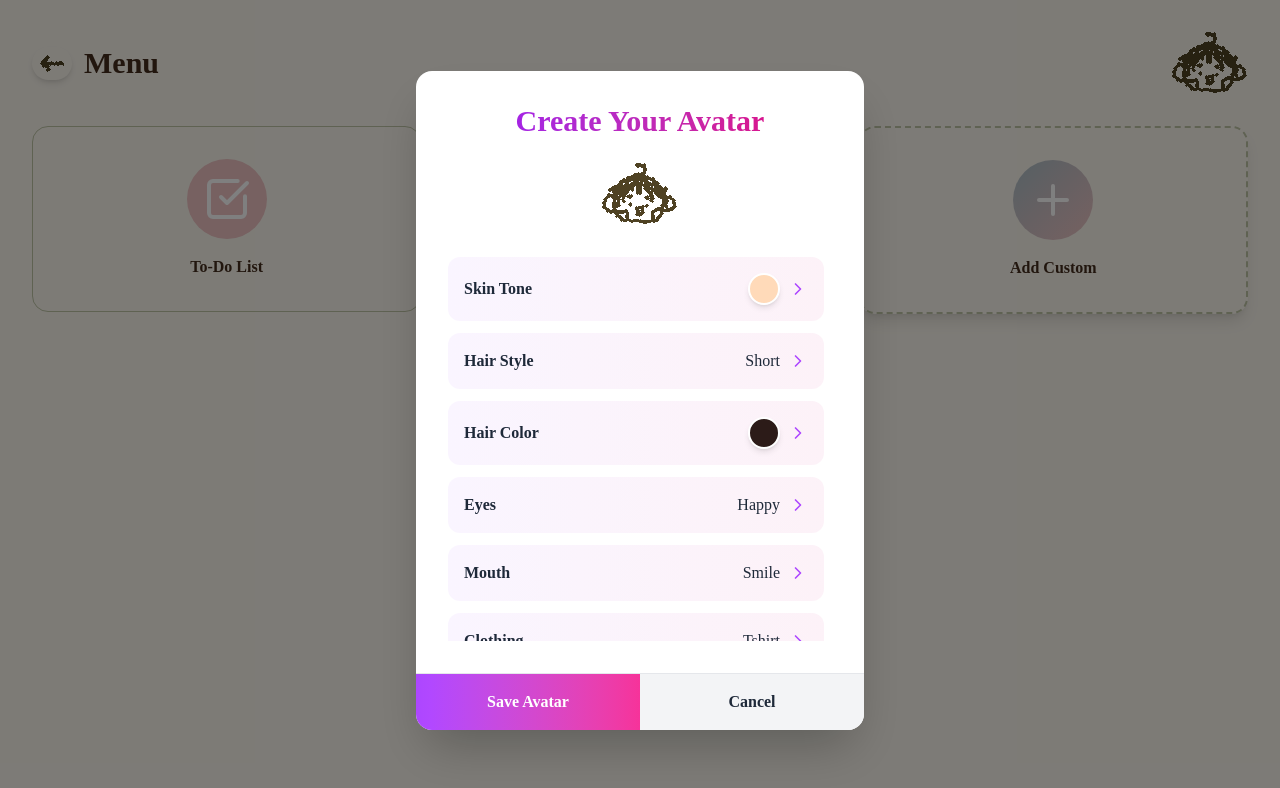
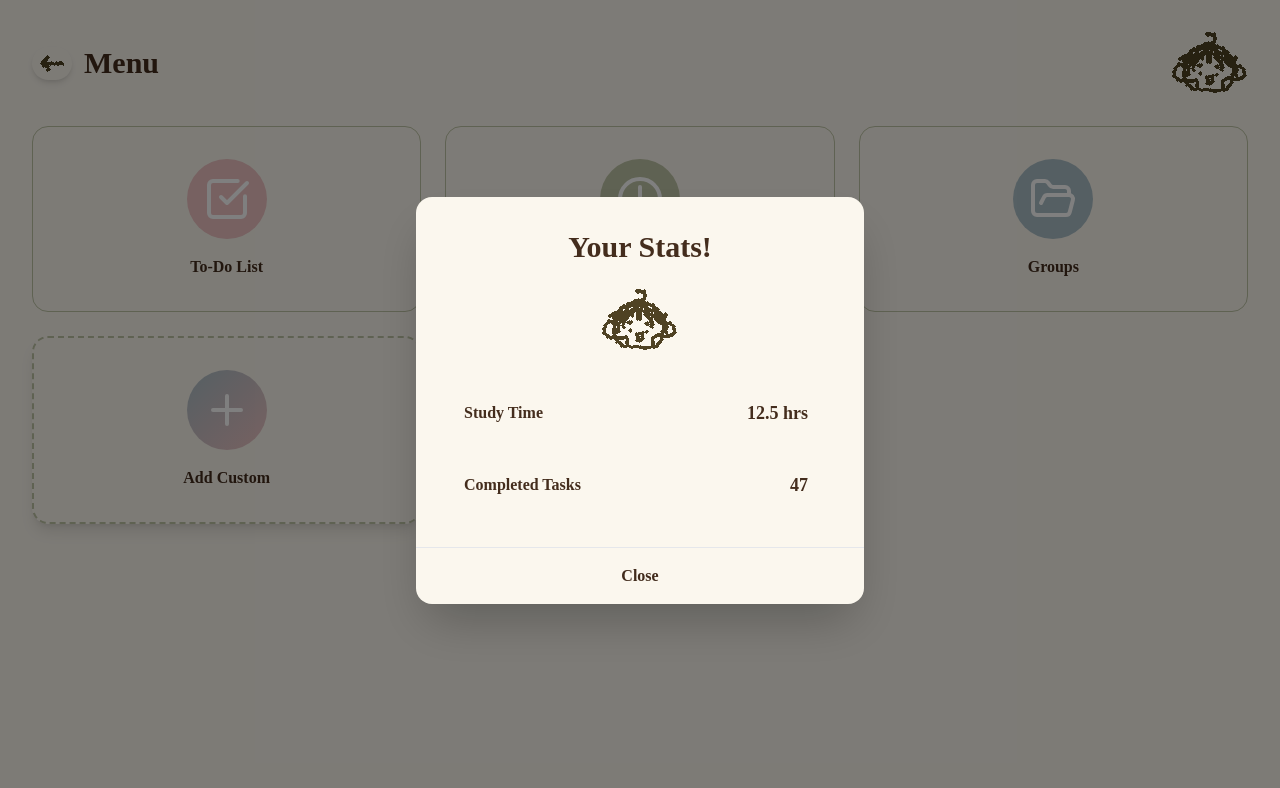
Before and after one commit to w-lly/sbu_hacks_2025, a React (Vite) app in the folder app/: page /menu in a window 1280 px wide. Both pictures are taken after a click on the element 1210 px from the left and 63 px from the top of the page. Shown: the top 788 px of the page. Built offline with nearby package versions, Linux system fonts and the light colour scheme; a web font is replaced by a local one.

Commit message:
add study timer

```diff
--- a/app/src/components/AvatarCreator.jsx
+++ b/app/src/components/AvatarCreator.jsx
@@ -1,35 +1,20 @@
 import React, { useState } from 'react';
 import { Avatar } from './Avatar';
-import { avatarOptions } from '../utils/avatarOptions';
-import { ChevronRight } from 'lucide-react';
 
-export const AvatarCreator = ({ onSave, onCancel, initialConfig }) => {
-  const [config, setConfig] = useState(initialConfig);
+export const AvatarCreator = ({ onCancel, initialConfig }) => {
+  const [config] = useState(initialConfig);
 
-  const cycle = (key, options) => {
-    const currentIndex = options.indexOf(config[key]);
-    const nextIndex = (currentIndex + 1) % options.length;
-    setConfig({ ...config, [key]: options[nextIndex] });
-  };
-
-  const getDisplayValue = (key) => {
-    if (key === 'skinTone' || key === 'hairColor' || key === 'clothingColor') {
-      return (
-        <div
-          className="w-8 h-8 rounded-full border-2 border-white shadow-md"
-          style={{ backgroundColor: config[key] }}
-        />
-      );
-    }
-    return <span className="capitalize">{config[key]}</span>;
+  const userStats = {
+    studyTime: config.studyTime || 12.5,
+    completedTasks: config.completedTasks || 47
   };
 
   return (
     <div className="fixed inset-0 bg-black/50 flex items-center justify-center z-50 p-4">
-      <div className="bg-white rounded-2xl max-w-md w-full text-gray-800 shadow-2xl overflow-hidden">
+      <div className="bg-themebg rounded-2xl max-w-md w-full shadow-2xl overflow-hidden">
         <div className="p-6 md:p-8">
-          <h3 className="text-2xl md:text-3xl font-bold mb-6 text-center bg-gradient-to-r from-purple-600 to-pink-600 text-transparent bg-clip-text">
-            Create Your Avatar
+          <h3 className="text-2xl md:text-3xl font-bold mb-6 text-center text-themetext">
+            Your Stats!
           </h3>
 
           <div className="flex justify-center mb-8">
@@ -37,36 +22,24 @@ export const AvatarCreator = ({ onSave, onCancel, initialConfig }) => {
           </div>
 
           <div className="space-y-3 max-h-96 overflow-y-auto pr-2">
-            {Object.keys(avatarOptions).map((key) => (
-              <button
-                key={key}
-                onClick={() => cycle(key, avatarOptions[key])}
-                className="w-full flex justify-between items-center p-4 bg-gradient-to-r from-purple-50 to-pink-50 hover:from-purple-100 hover:to-pink-100 rounded-xl transition-all duration-200 group"
-              >
-                <span className="font-semibold capitalize text-left">
-                  {key.replace(/([A-Z])/g, ' $1').trim()}
-                </span>
-                <div className="flex items-center gap-2">
-                  {getDisplayValue(key)}
-                  <ChevronRight className="w-5 h-5 text-purple-500 group-hover:translate-x-1 transition-transform" />
-                </div>
-              </button>
-            ))}
+            <div className="w-full flex justify-between items-center p-4 bg-accent rounded-xl">
+              <span className="font-semibold text-themetext">Study Time</span>
+              <span className="text-lg font-bold text-themetext">{userStats.studyTime} hrs</span>
+            </div>
+
+            <div className="w-full flex justify-between items-center p-4 bg-accent rounded-xl">
+              <span className="font-semibold text-themetext">Completed Tasks</span>
+              <span className="text-lg font-bold text-themetext">{userStats.completedTasks}</span>
+            </div>
           </div>
         </div>
 
         <div className="flex gap-0 border-t border-gray-200">
           <button
-            onClick={() => onSave(config)}
-            className="flex-1 bg-gradient-to-r from-purple-500 to-pink-500 hover:from-purple-600 hover:to-pink-600 text-white px-6 py-4 font-semibold transition-all duration-200"
+            onClick={onCancel}
+            className="flex-1 bg--themebg hover:bg-themebg brightness-95 text-themetext px-6 py-4 font-semibold transition-all duration-200"
           >
-            Save Avatar
-          </button>
-          <button
-            onClick={onCancel}
-            className="flex-1 bg-gray-100 hover:bg-gray-200 text-gray-800 px-6 py-4 font-semibold transition-all duration-200"
-          >
-            Cancel
+            Close
           </button>
         </div>
       </div>
--- a/app/src/pages/MainPage.jsx
+++ b/app/src/pages/MainPage.jsx
@@ -25,7 +25,7 @@ export const MainPage = () => {
         alt="U-mi loading animation"
         className="w-80 sm:w-96 md:w-[28rem] lg:w-[32rem] xl:w-[36rem] animate-pulse transition-transform duration-700"
         style={{
-          filter: 'invert(45%) sepia(80%) saturate(260%) hue-rotate(255deg) brightness(1) contrast(1.2)' }}
+          filter: 'invert(42%) sepia(80%) saturate(230%) hue-rotate(255deg) brightness(1) contrast(1)' }}
         />
     </div>
   );
--- a/app/src/pages/MenuPage.jsx
+++ b/app/src/pages/MenuPage.jsx
@@ -16,6 +16,8 @@ import { GroupsPage } from "./GroupsPage";
 import leftArrow from "../components/arrow.gif";
 import x from "../components/x.gif";
 import { useNavigate } from "react-router-dom";
+import { Clock } from "lucide-react";
+import { StudyTimerPage } from "./StudyTimerPage";
 export const MenuPage = () => {
   const {
     theme,
@@ -128,6 +130,12 @@ export const MenuPage = () => {
       icon: CheckSquare,
       colorClass: "bg-themesecondary",
     },
+     {
+    type: "studyTimer",
+    label: "Study Timer",
+    icon: Clock,
+    colorClass: "bg-themeaccent",
+   },
     {
       type: "groups",
       label: "Groups",
@@ -150,6 +158,8 @@ export const MenuPage = () => {
     switch (selectedMenuItem.type) {
       case "todos":
         return <TodoPage embedded />;
+      case "studyTimer":
+      return <StudyTimerPage />;
       case "groups":
       case "custom":
         return <GroupsPage embedded />;
--- /dev/null
+++ b/app/src/pages/StudyTimerPage.jsx
@@ -0,0 +1,75 @@
+import React, { useState, useEffect } from "react";
+import { Play, Pause, RotateCcw } from "lucide-react";
+
+export const StudyTimerPage = () => {
+  const [seconds, setSeconds] = useState(0);
+  const [isActive, setIsActive] = useState(false);
+
+  useEffect(() => {
+    let interval;
+    if (isActive) {
+      interval = setInterval(() => {
+        setSeconds((s) => s + 1);
+      }, 1000);
+    } else if (!isActive && seconds !== 0) {
+      clearInterval(interval);
+    }
+    return () => clearInterval(interval);
+  }, [isActive]);
+
+  const toggleTimer = () => {
+    setIsActive(!isActive);
+  };
+
+  const resetTimer = () => {
+    setIsActive(false);
+    setSeconds(0);
+  };
+
+  const formatTime = (totalSeconds) => {
+    const hrs = Math.floor(totalSeconds / 3600);
+    const mins = Math.floor((totalSeconds % 3600) / 60);
+    const secs = totalSeconds % 60;
+    return `${hrs.toString().padStart(2, "0")}:${mins
+      .toString()
+      .padStart(2, "0")}:${secs.toString().padStart(2, "0")}`;
+  };
+
+  return (
+    <div className="flex flex-col items-center justify-center h-full p-8 text-center">
+      <h2 className="text-3xl font-bold mb-6">Study Timer</h2>
+
+      <div className="text-6xl font-mono mb-8">{formatTime(seconds)}</div>
+
+      <div className="flex gap-6">
+        <button
+          onClick={toggleTimer}
+          className={`px-6 py-3 rounded-xl text-white font-semibold transition-all duration-200 ${
+            isActive ? "bg-themesecondary hover:bg-themesecondary" : "bg-themeaccent hover:bg-themeaccent"
+          }`}
+        >
+          {isActive ? (
+            <div className="flex items-center gap-2">
+              <Pause size={20} /> Pause
+            </div>
+          ) : (
+            <div className="flex items-center gap-2">
+              <Play size={20} /> Start
+            </div>
+          )}
+        </button>
+
+        <button
+          onClick={resetTimer}
+          className="px-6 py-3 rounded-xl bg-gray-300 hover:bg-gray-400 text-black font-semibold flex items-center gap-2"
+        >
+          <RotateCcw size={20} /> Reset
+        </button>
+      </div>
+
+      <p className="mt-8 text-gray-500 text-sm">
+        Track how long you've studied today!
+      </p>
+    </div>
+  );
+};
```
Also changed, not shown: app/src/components/cat.gif (added), app/src/components/dog.gif (added).
